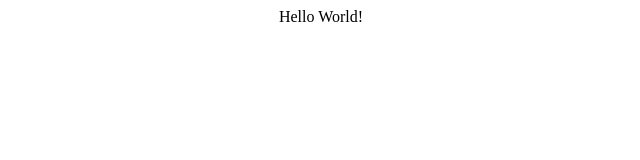
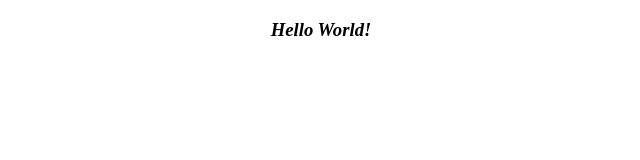
Before and after one commit to keerthanachatlaparthy/keerthanachatlaparthy.github.io, a plain HTML site: page index.html in a window 1280 px wide. Shown: the whole page, without its empty margins (319-959 px from the left). Drawn offline with Linux system fonts and the light colour scheme.

Commit message:
Update index.html

```diff
--- a/index.html
+++ b/index.html
@@ -7,8 +7,8 @@
       <title>Document</title>
   </head>
   <body>
-   <center>
+   <center><b><i><h3>
       Hello World!
-    </center>
+    </b></i></h3></center>
   </body>
   </html>
```
